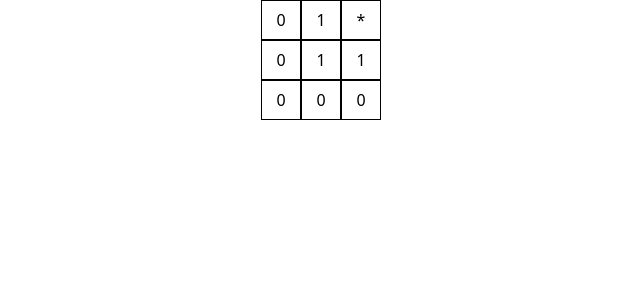
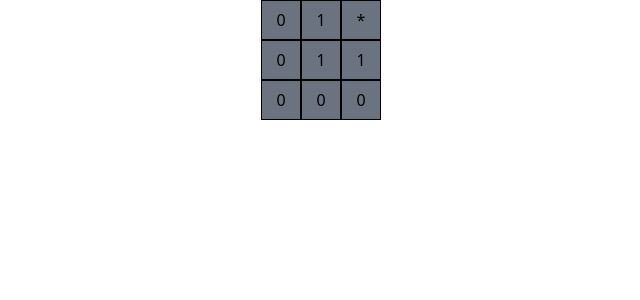
Before and after one commit to currenthandle/mine-sweeper, a Next.js app: page / in a window 1280 px wide. Shown: the top 300 px of the page, without its empty margins (319-959 px from the left). Built offline with nearby package versions, Linux system fonts and the light colour scheme.

Commit message:
styling bg

```diff
--- a/src/components/GameCell.tsx
+++ b/src/components/GameCell.tsx
@@ -2,8 +2,19 @@ import React from 'react'
 import type { Cell } from '../utils/validators'
 
 const GameCell = ({ cell }: { cell: Cell }): JSX.Element => {
+  const getBackgroundColor = (shown) => {
+    if (shown) {
+      return 'bg-gray-300'
+    } else {
+      return 'bg-gray-500'
+    }
+  }
   return (
-    <div className='border border-black w-10 h-10 items-center justify-center	grid'>
+    <div
+      className={`border border-black w-10 h-10 items-center justify-center	grid ${getBackgroundColor(
+        cell.shown
+      )}`}
+    >
       {cell.mine ? '*' : cell.numNeighborMines}
     </div>
   )
```
